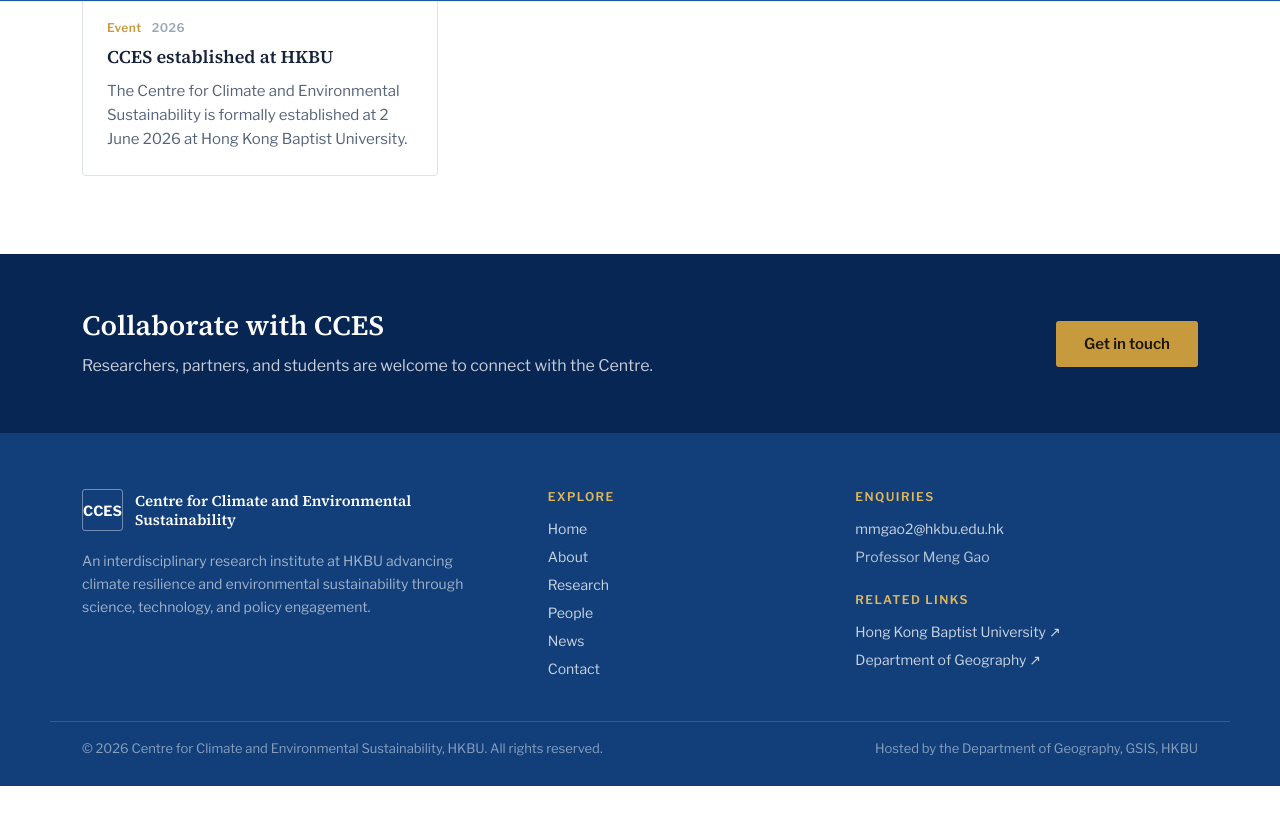
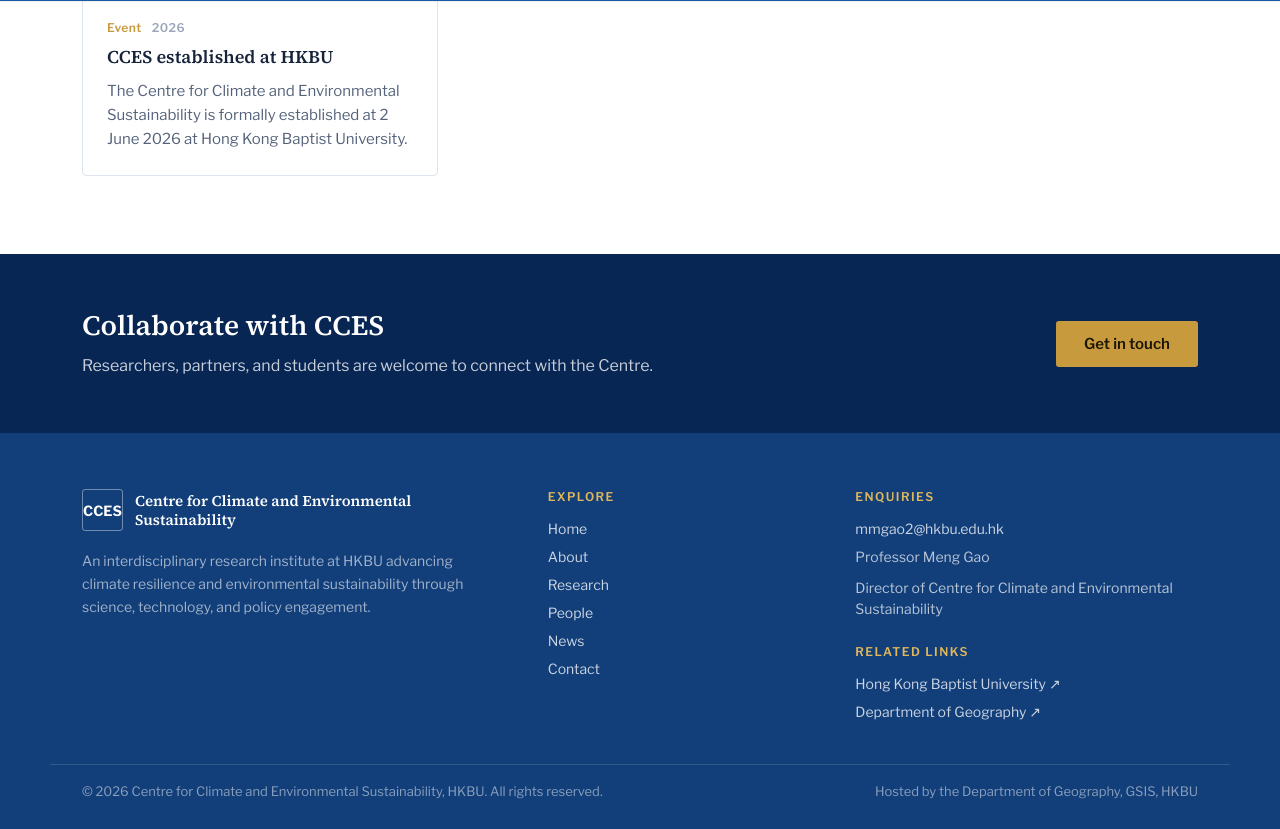
Before and after one commit to cceshkbu/cceshkbu.github.io, a Jekyll site: the page built from index.html, in a window 1280 px wide and 900 px high, scrolled down 1958 px, cut to the strip 71-900 px from the top of the window. Built offline with Jekyll 4.4.1, drawn with Linux system fonts in a browser that asks for light colours; before the commit the page ends 2815 px from its top, so only the background shows below that.

Commit message:
Update website assets

```diff
--- a/_includes/footer.html
+++ b/_includes/footer.html
@@ -26,6 +26,7 @@
       <div class="footer__contact-items">
         <a href="mailto:{{ c.email }}" class="footer__link" translate="no">{{ c.email }}</a>
         <span>Professor Meng Gao</span>
+        <span>Director of Centre for Climate and Environmental Sustainability</span>
       </div>
       <div class="footer__heading" style="margin-top:24px;">{{ f.links_title }}</div>
       <div class="footer__links">
```
